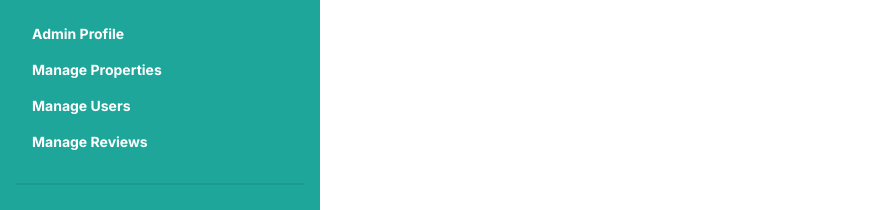
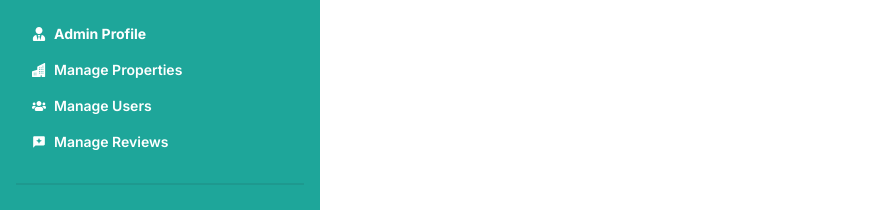
Before and after one commit to abdurrahmansoftlinkbd/elite-estate, a React (Vite) app: page /dashboard in a window 1280 px wide. Shown: the top 210 px of the page, without its empty margins (0-894 px from the left). Built offline with nearby package versions, Linux system fonts and the light colour scheme; no server answers; sample sign-in values are in the browser's storage; a web font is replaced by a local one.

Commit message:
added active class in every navLink in dashboard

```diff
--- a/src/layouts/Dashboard.jsx
+++ b/src/layouts/Dashboard.jsx
@@ -1,4 +1,6 @@
-import { FaUserTie } from "react-icons/fa";
+import { BsBuildingsFill } from "react-icons/bs";
+import { FaUsers, FaUserTie } from "react-icons/fa";
+import { MdReviews } from "react-icons/md";
 import { Link, NavLink, Outlet } from "react-router-dom";
 
 const Dashboard = () => {
@@ -23,22 +25,57 @@ const Dashboard = () => {
             <>
               <NavLink to="/dashboard">
                 <li>
-                  <a>Admin Profile</a>
+                  <a>
+                    <FaUserTie /> Admin Profile
+                  </a>
                 </li>
               </NavLink>
-              <NavLink to="/dashboard/manageProperties">
+              <NavLink
+                className={({ isActive }) =>
+                  `font-semibold transition-colors duration-200 ease-in-out rounded-md ${
+                    isActive
+                      ? "font-bold bg-white text-default rounded-md"
+                      : "hover:bg-white hover:text-default hover:rounded-md"
+                  }`
+                }
+                to="/dashboard/manageProperties"
+              >
                 <li>
-                  <a>Manage Properties</a>
+                  <a>
+                    <BsBuildingsFill /> Manage Properties
+                  </a>
                 </li>
               </NavLink>
-              <NavLink to="/dashboard/manageUsers">
+              <NavLink
+                className={({ isActive }) =>
+                  `font-semibold transition-colors duration-200 ease-in-out rounded-md ${
+                    isActive
+                      ? "font-bold bg-white text-default rounded-md"
+                      : "hover:bg-white hover:text-default hover:rounded-md"
+                  }`
+                }
+                to="/dashboard/manageUsers"
+              >
                 <li>
-                  <a>Manage Users</a>
+                  <a>
+                    <FaUsers /> Manage Users
+                  </a>
                 </li>
               </NavLink>
-              <NavLink to="/dashboard/manageReviews">
+              <NavLink
+                className={({ isActive }) =>
+                  `font-semibold transition-colors duration-200 ease-in-out rounded-md ${
+                    isActive
+                      ? "font-bold bg-white text-default rounded-md"
+                      : "hover:bg-white hover:text-default hover:rounded-md"
+                  }`
+                }
+                to="/dashboard/manageReviews"
+              >
                 <li>
-                  <a>Manage Reviews</a>
+                  <a>
+                    <MdReviews /> Manage Reviews
+                  </a>
                 </li>
               </NavLink>
               <div className="divider"></div>
@@ -52,9 +89,7 @@ const Dashboard = () => {
             <>
               <NavLink to="/dashboard/adminProfile">
                 <li>
-                  <a>
-                    <FaUserTie /> Admin Profile
-                  </a>
+                  <a>Admin Profile</a>
                 </li>
               </NavLink>
               <NavLink to="/dashboard/manageProperties">
```
